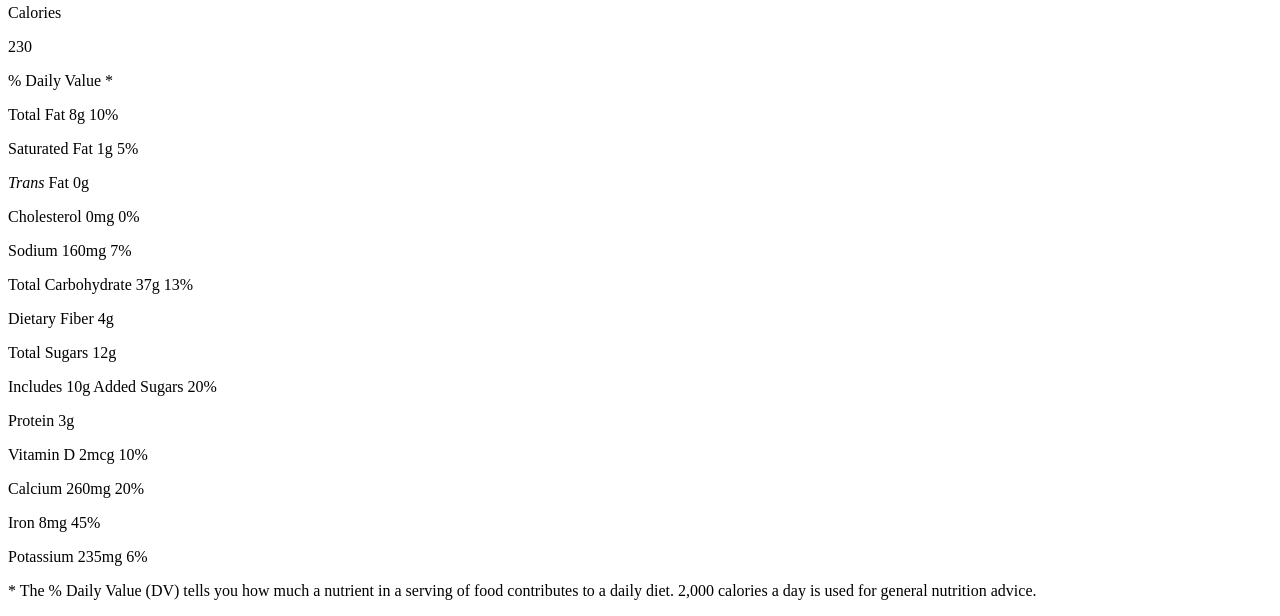
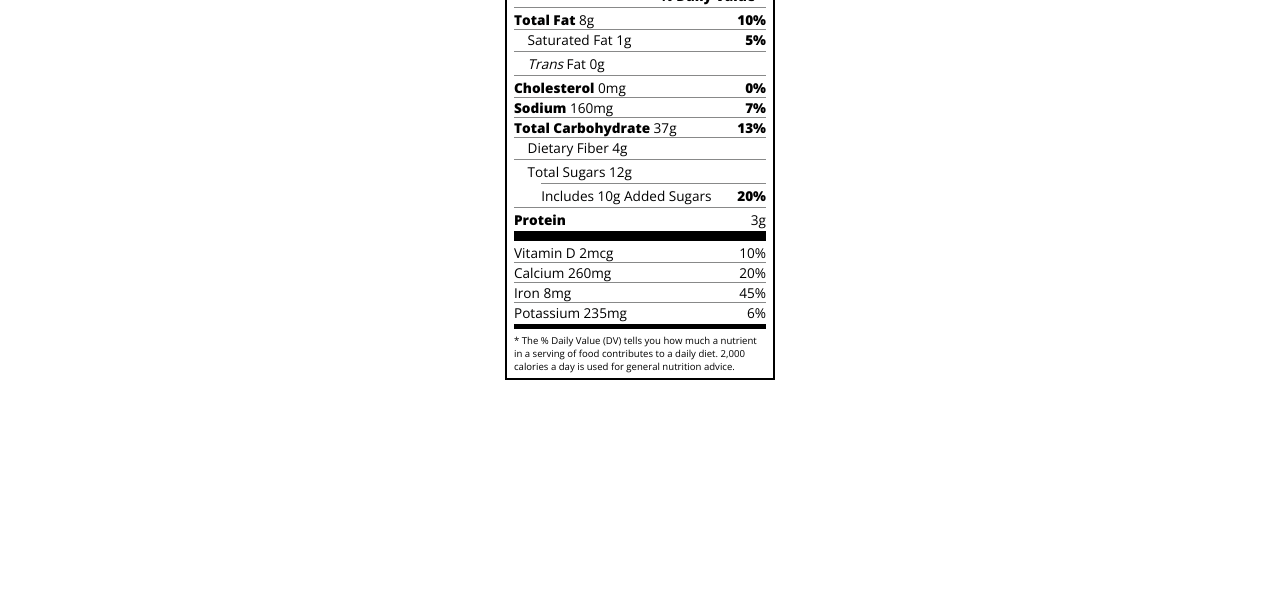
Before and after one commit to ismailadekunle/08-fcc-nutrition-label, a website: page index.html in a window 1280 px wide. Shown: the part 195-811 px from the top of the page. Drawn offline with nearby package versions, Linux system fonts and the light colour scheme.

Commit message:
fixed stylelint

```diff
--- a/index.html
+++ b/index.html
@@ -5,7 +5,7 @@
     <meta name="viewport" content="width=device-width, initial-scale=1.0" />
     <title>Nutrition Label</title>
     <link href="https://fonts.googleapis.com/css?family=Open+Sans:400,700,800" rel="stylesheet" />
-    <link href="./styles.css" rel="stylesheet" />
+    <link href="css/index.css" rel="stylesheet" />
   </head>
 
   <body>
```
